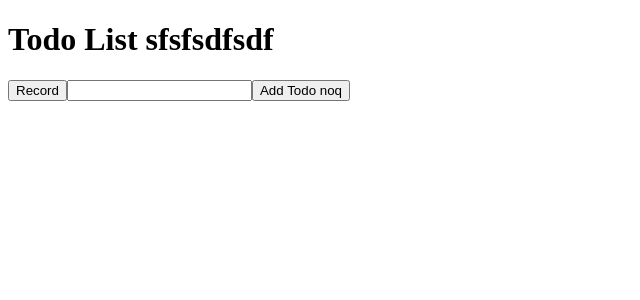
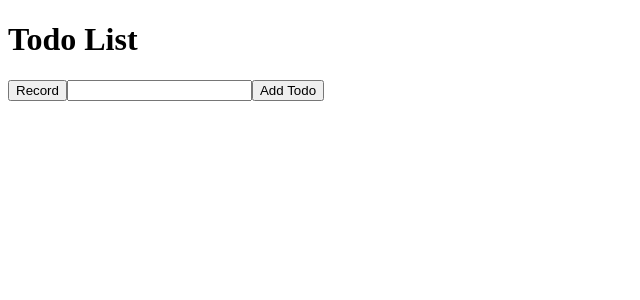
Before and after one commit to KravMaguy/automations-ui, a React app in the folder plugin/: page / in a window 1280 px wide. Shown: the top 300 px of the page, without its empty margins (0-640 px from the left). Built offline with nearby package versions, Linux system fonts and the light colour scheme; the HTML template or start-up script is replaced by a standard one.

Commit message:
logs names & webpack watch

```diff
--- a/plugin/package.json
+++ b/plugin/package.json
@@ -1,10 +1,11 @@
 {
-  "name": "react-todo-extension",
+  "name": "web-automations",
   "version": "1.0.0",
-  "description": "Chrome extension with React popup and additional route",
+  "description": "web automations",
   "main": "background.js",
   "scripts": {
     "build": "webpack",
+    "watch": "webpack --watch",
     "start": "webpack serve --open",
     "test": "echo \"Error: no test specified\" && exit 1"
   },
--- a/plugin/src/popup/App.js
+++ b/plugin/src/popup/App.js
@@ -1,7 +1,6 @@
 import React, { useState } from "react";
 
 function App() {
-  console.log("app.js");
   const [todos, setTodos] = useState([]);
   const [inputValue, setInputValue] = useState("");
   const [recording, setIsRecording] = useState(false);
@@ -11,10 +10,9 @@ function App() {
     setInputValue("");
   };
   const handleRecordClick = () => {
-    // Check if chrome API is available
-    console.log("handle recording click");
     setIsRecording(!recording);
     console.log({ recording });
+    // Check if chrome API is available
     if (window.chrome && window.chrome.runtime) {
       chrome.tabs.query({ active: true, currentWindow: true }, function (tabs) {
         chrome.tabs.sendMessage(tabs[0].id, {
@@ -27,7 +25,7 @@ function App() {
 
   return (
     <div>
-      <h1>Todo List sfsfsdfsdf</h1>
+      <h1>Todo List</h1>
       <button onClick={handleRecordClick}>Record</button>
 
       <input
@@ -35,7 +33,7 @@ function App() {
         value={inputValue}
         onChange={(e) => setInputValue(e.target.value)}
       />
-      <button onClick={addTodo}>Add Todo noq</button>
+      <button onClick={addTodo}>Add Todo</button>
       <ul>
         {todos.map((todo, index) => (
           <li key={index}>{todo}</li>
```
Also changed, not shown: plugin/content.js (+1 -6 lines).
